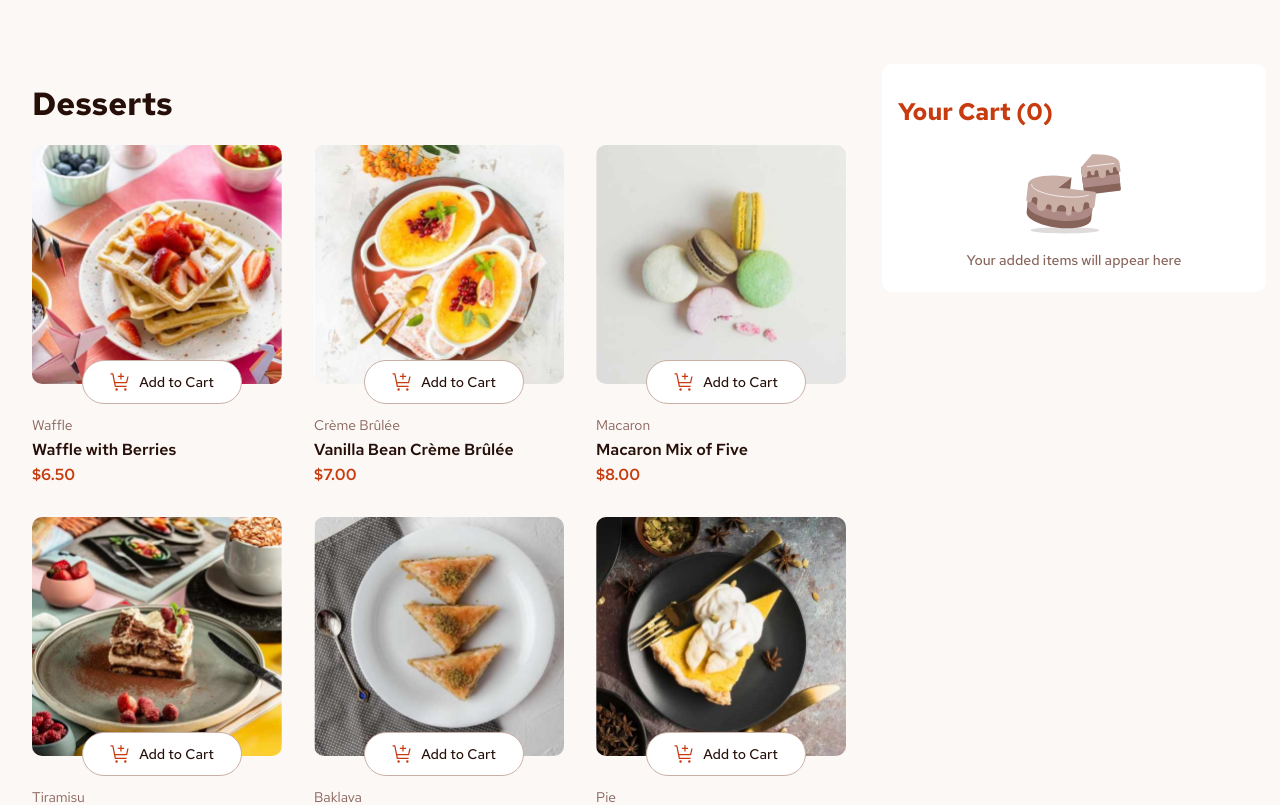
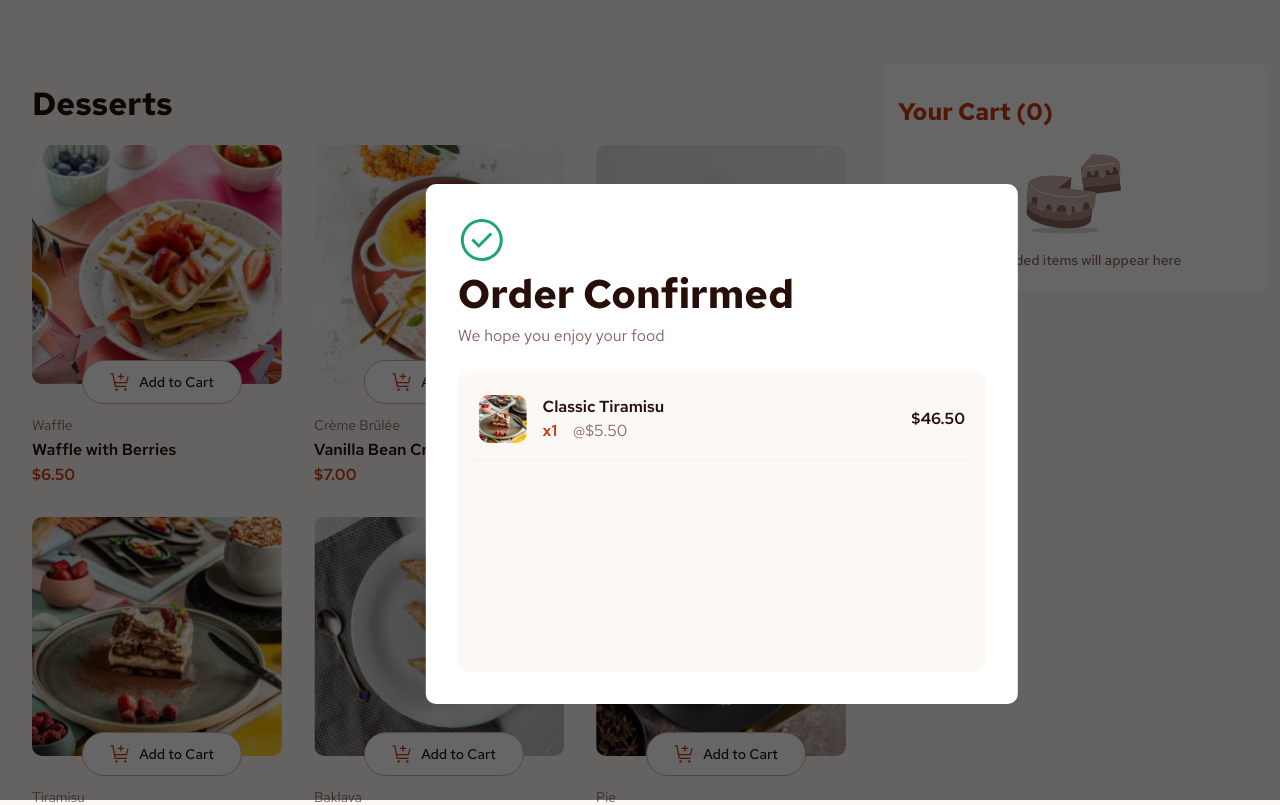
Before and after one commit to bengera/product-list-cart-fem, a React (Vite) app: page / in a window 1280 px wide. Shown: the top 805 px of the page. Built offline with nearby package versions, Linux system fonts and the light colour scheme.

Commit message:
Add styling to modal cart item

```diff
--- a/src/App.jsx
+++ b/src/App.jsx
@@ -4,7 +4,7 @@ import data from "./data.json";
 function App() {
   const [products, setProducts] = useState(data);
   const [cartItems, setCartItems] = useState([]);
-  const [overlay, setOverlay] = useState(false);
+  const [overlay, setOverlay] = useState(true);
 
   useEffect(() => {
     overlay === true
@@ -20,6 +20,33 @@ function App() {
             src="/assets/images/icon-order-confirmed.svg"
             alt="order confirmed"
           />
+          <h2 className="modal__heading">Order Confirmed</h2>
+          <p className="modal__message">We hope you enjoy your food</p>
+          <div className="modal__items-list">
+            <div className="modal__item-block">
+              <div className="modal__left-cols">
+                <div className="modal__col-1">
+                  <img
+                    src="/assets/images/image-tiramisu-desktop.jpg"
+                    alt=""
+                    className="modal__item-img"
+                  />
+                </div>
+                <div className="modal__col-2">
+                  <div className="modal__col-2-top">
+                    <p className="modal__item-name">Classic Tiramisu</p>
+                  </div>
+                  <div className="modal__col-2-bottom">
+                    <p className="modal__quantity">x1</p>
+                    <p className="modal__price">@$5.50</p>
+                  </div>
+                </div>
+              </div>
+              <div className="modal__col-3">
+                <p className="modal__total">$46.50</p>
+              </div>
+            </div>
+          </div>
         </div>
       ) : null}
       <div className={overlay === true ? "overlay show" : "overlay"}></div>
--- a/src/sass/base/_general.scss
+++ b/src/sass/base/_general.scss
@@ -313,12 +313,88 @@ h1 {
   position: absolute;
   z-index: 1000;
   padding: 2rem;
-  border: 2px solid red;
-  background: red;
+
   left: 50%;
   transform: translate(-35%, 0);
   top: 15%;
   background-color: white;
   border: 0;
   width: 592px;
+  border-radius: 10px;
+
+  &__heading {
+    font-size: 40px;
+    font-weight: 700;
+    color: $clr-rose-900;
+  }
+
+  &__message {
+    font-size: 16px;
+    color: $clr-rose-500;
+  }
+
+  &__items-list {
+    margin-top: 1.5rem;
+    padding: 0.4rem 1rem;
+    height: 300px;
+    background-color: $clr-rose-50;
+    border-radius: 10px;
+  }
+
+  &__item-block {
+    padding: 1rem;
+    // border: 2px solid black;
+    display: flex;
+    justify-content: space-between;
+    border-bottom: 1px solid $clr-rose-100;
+    padding: 1rem 0.3rem;
+  }
+
+  &__item-img {
+    width: 48px;
+    height: 48px;
+    border-radius: 10px;
+  }
+
+  &__left-cols {
+    display: flex;
+    gap: 1rem;
+  }
+
+  &__item-name {
+    color: $clr-rose-900;
+    font-weight: 600;
+  }
+
+  &__quantity {
+    color: $clr-red;
+    font-weight: 600;
+  }
+
+  &__price {
+    color: $clr-rose-500;
+  }
+
+  &__col-2-top {
+  }
+
+  &__col-1 {
+  }
+
+  &__col-2 {
+  }
+
+  &__col-2-bottom {
+    display: flex;
+    gap: 1rem;
+  }
+
+  &__col-3 {
+    align-self: center;
+  }
+
+  &__total {
+    color: $clr-rose-900;
+    font-weight: 600;
+  }
 }
```
